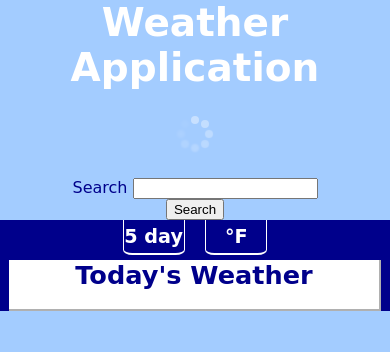
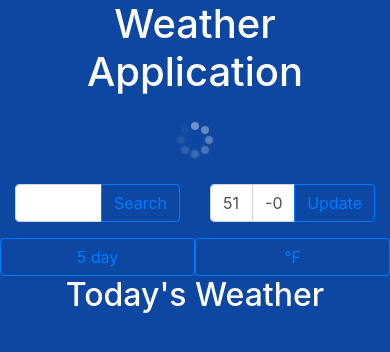
Before and after one commit to PenyoKolev/weather-app, a plain HTML site: page index.html in a window 390 px wide. Drawn offline with nearby package versions, Linux system fonts and the light colour scheme; some packages are replaced by stand-ins of ours; no server answers; a web font is replaced by a local one.

Commit message:
final fixes & change look

```diff
--- a/css/style.css
+++ b/css/style.css
@@ -1,168 +1,33 @@
-@import url('https://fonts.googleapis.com/css?family=Baloo');
+html * {
+  background-color: #0D47A1;
+}
 
 body {
-  width: 100%;
   margin: 0;
-  background-color: #A3CCFF;
   text-align: center;
-  font-family: 'Baloo', cursive;
 }
 
-#wrapper {
-  width: 95%;
-  max-width: 1400px;
-  margin: 0 auto;
-}
-
-#weatherContainer {
-  background-color: darkblue;
-  margin: 0 auto;
-  width: 90%;
+header {
+  color: white;
+  margin-bottom: 5%;
 }
 
 .weatherBox {
-  background-color: #ffffff;
   text-align: center;
-  border-bottom: 2px solid #b0b0b0;
   display: none;
-  border-right: 2px solid #b0b0b0;
   margin-right: -4px;
 }
 
-.five {
-  width: 19%;
-}
-
 .active {
+  color: white;
   display: inline-block !important;
 }
 
 .todayBox {
   width: 95%;
   text-align: center;
-  border-bottom: 2px solid #b0b0b0;
   margin: 0 auto;
   display: none;
-  background: #fff;
-}
-
-p {
-  font-size: .85em;
-  margin: 8px auto;
-}
-
-#map {
-  width: 90%;
-  height: 400px;
-  margin: 0 auto;
-}
-
-h1 {
-  font-size: 4.5vw;
-  margin-bottom: 0;
-  margin-top: 0;
-}
-
-h2 {
-  font-size: 3.2vw;
-  margin: 0 auto;
-  color: #00008B;
-}
-
-.search {
-  display: inline-block;
-}
-
-#leftSearch {
-  text-align: left;
-  width: 44%;
-}
-
-#rightSearch {
-  text-align: right;
-  width: 54%;
-}
-
-#searchContainer {
-  width: 80%;
-  margin: 0 auto;
-  color: #00008B;
-}
-
-#daySelector {
-  color: #fff;
-  padding-left: 0;
-  list-style: none;
-  width: 100%;
-  margin: 0 0 5px 0;
-}
-
-#daySelector>li {
-  font-weight: bold;
-  font-size: 1.2em;
-  width: 15%;
-  min-width: 60px;
-  padding: 5px 0;
-  display: inline-block;
-  margin: 0 3%;
-  border-bottom: 2px solid #fff;
-  border-right: 1px solid #fff;
-  border-left: 1px solid #fff;
-  border-bottom-left-radius: 15%;
-  border-bottom-right-radius: 15%;
-}
-
-#daySelector>li:hover {
-  background: white;
-  color: #00008B;
-}
-
-.todayBox>h3 {
-  margin: 0 300px 0 0;
-}
-
-.todayInfo>img {
-  width: 100px;
-  height: 100px;
-}
-
-.todayInfo {
-  display: inline-block;
-  width: 30%;
-}
-
-#todayLeft,
-#todayCenter {
-  vertical-align: top;
-}
-
-.todayInfo>p {
-  font-size: 1em;
-  margin: 0 0 18px 0;
-}
-
-.todayInfo>h3 {
-  font-size: 1.4em;
-}
-
-#todayRight>h3 {
-  margin: 0 auto;
-}
-
-#todayLeft>h3 {
-  margin: 0 0 24px 0;
-}
-
-.weatherBox h2 {
-  font-size: 1.6em;
-}
-
-.todayBox h2 {
-  font-size: 2em;
-}
-
-h3 {
-  margin: 0 auto;
 }
 
 #loader {
@@ -193,78 +58,3 @@ h3 {
     transform: rotate(360deg);
   }
 }
-
-
-@media screen and (max-width: 1180px) {
-  #rightSearch {
-    display: none;
-  }
-
-  #leftSearch {
-    width: 80%;
-    margin: 0 auto;
-    text-align: center;
-  }
-}
-
-@media screen and (max-width: 1000px) {
-  #cloudBack {
-    background-image: none;
-  }
-
-  h1 {
-    font-size: 6vw;
-    color: white;
-    outline-color: #00008B;
-  }
-
-  h2 {
-    font-size: 4vw;
-  }
-}
-
-@media screen and (max-width: 840px) {
-  .weatherBox h2 {
-    font-size: 1.3em;
-  }
-}
-
-@media screen and (max-width: 720px) {
-  .fiveTens {
-    width: 30%;
-  }
-
-  .weatherBox h2 {
-    font-size: 1.6em;
-  }
-}
-
-@media screen and (max-width: 600px) {
-  h1 {
-    font-size: 10vw;
-  }
-
-  h2 {
-    font-size: 7vw;
-  }
-
-  #wrapper {
-    width: 100%;
-  }
-
-  #weatherContainer {
-    width: 100%;
-  }
-
-  #map {
-    width: 100%;
-  }
-
-  .fiveTens {
-    width: 45%;
-  }
-
-  #daySelector>li {
-    margin: 0 2%;
-  }
-}
--- a/index.html
+++ b/index.html
@@ -6,61 +6,65 @@
     <meta name="viewport" content="width=device-width, initial-scale=1.0">
     <meta http-equiv="X-UA-Compatible" content="ie=edge">
     <link rel="shortcut icon" type="image/x-icon" href="images/icons/icon.ico" />
+    <link rel="stylesheet" href="https://maxcdn.bootstrapcdn.com/bootstrap/4.2.1/css/bootstrap.min.css">
     <link rel="stylesheet" href="css/style.css">
     <title>Weather-app</title>
-
 </head>
 
-<div id="wrapper">
-    <div id="cloudBack">
+<body class="container-fluid">
+
+    <header>
         <h1>Weather Application</h1>
         <h2 id="currentCity"></h2>
         <div id="loader"></div>
-    </div>
+    </header>
 
-    <div id="searchContainer">
-        <div id="leftSearch" class="search">
-            <label for="search">Search</label>
-            <input type="text" id="search" value="">
-            <button id="searchBtn">Search</button>
+    <search class="row" id="searchContainer">
+        <div id="leftSearch" class="col input-group mb-3">
+            <input class="form-control" type="text" id="search" value="">
+            <div class="input-group-append">
+                <button class="btn btn-outline-primary" id="searchBtn">Search</button>
+            </div>
         </div>
-        <div id="rightSearch" class="search">
-            <label for="lat">Latitude</label>
-            <input type="text" id="lat" value="51.509865">
-            <label for="lng">Longitude</label>
-            <input type="text" id="lng" value="-0.118092">
-            <button id="locSubmit">Update</button>
+        <div id="rightSearch" class="col input-group mb-3">
+            <input class="form-control" type="text" id="lat" value="51.509865">
+            <input class="form-control" type="text" id="lng" value="-0.118092">
+            <div class="input-group-append">
+                <button class="btn btn-outline-primary" id="locSubmit">Update</button>
+            </div>
         </div>
-    </div>
+    </search>
 
-    <div id="weatherContainer">
-
+    <main id="weatherContainer">
         <div id="selectorTabs">
-            <ul id="daySelector">
-                <li button id="daySelect" value="today">5 day</li>
-                <li button id="unit" value="metric">&deg;F</li>
-            </ul>
+            <div class="row" id="daySelector">
+                <button class="btn btn-outline-primary col" id="daySelect" value="today">5 day</button>
+                <button class="btn btn-outline-primary col" id="unit" value="metric">&deg;F</button>
+            </div>
         </div>
 
         <div id="weatherBox">
             <div class="weatherBox todayBox active">
                 <h2>Today's Weather</h2>
-                <div class="todayInfo" id="todayLeft"></div>
-                <div class="todayInfo" id="todayCenter"></div>
-                <div class="todayInfo" id="todayRight"></div>
+                <div class="row">
+                    <div class="todayInfo col" id="todayLeft"></div>
+                    <div class="todayInfo col" id="todayCenter"></div>
+                    <div class="todayInfo col" id="todayRight"></div>
+                </div>
             </div>
-            <div class="weatherBox fiveDayBox" id="day0"></div>
-            <div class="weatherBox fiveDayBox" id="day1"></div>
-            <div class="weatherBox fiveDayBox" id="day2"></div>
-            <div class="weatherBox fiveDayBox" id="day3"></div>
-            <div class="weatherBox fiveDayBox" id="day4"></div>
+            <div class="row">
+                <div class="col weatherBox fiveDayBox" id="day0"></div>
+                <div class="col weatherBox fiveDayBox" id="day1"></div>
+                <div class="col weatherBox fiveDayBox" id="day2"></div>
+                <div class="col weatherBox fiveDayBox" id="day3"></div>
+                <div class="col weatherBox fiveDayBox" id="day4"></div>
+            </div>
         </div>
-    </div>
+    </main>
 
-</div>
-<script src="https://maps.googleapis.com/maps/api/js?key=AIzaSyBnzC1NPu7bJILwvIlRTb95J3Pl2gJsWgA"></script>
-<script src="https://ajax.googleapis.com/ajax/libs/jquery/3.3.1/jquery.min.js"></script>
-<script src="js/script.js"></script>
+    <script src="https://maps.googleapis.com/maps/api/js?key=AIzaSyBnzC1NPu7bJILwvIlRTb95J3Pl2gJsWgA"></script>
+    <script src="https://ajax.googleapis.com/ajax/libs/jquery/3.3.1/jquery.min.js"></script>
+    <script src="js/script.js"></script>
 
 </body>
 
```
